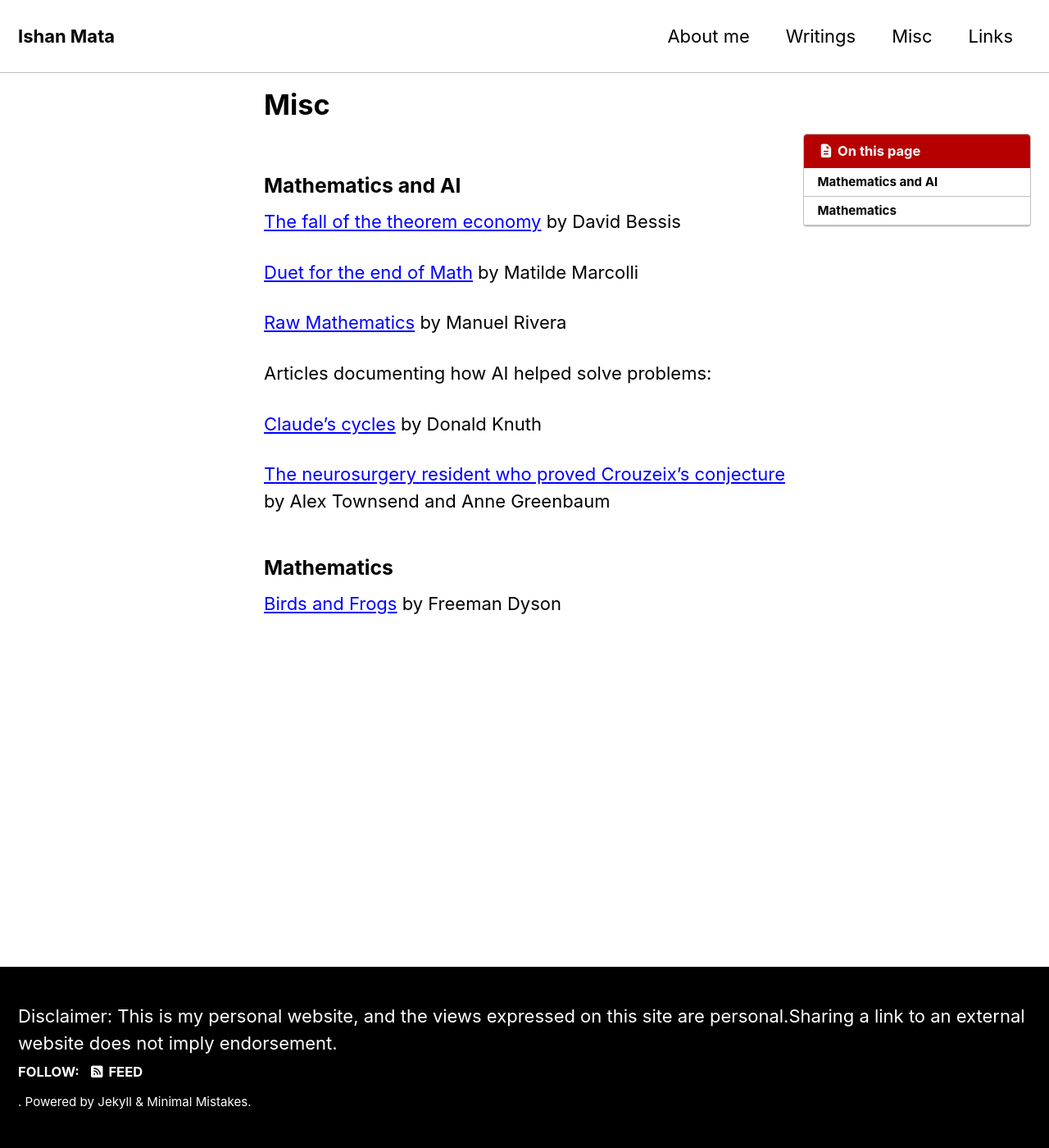
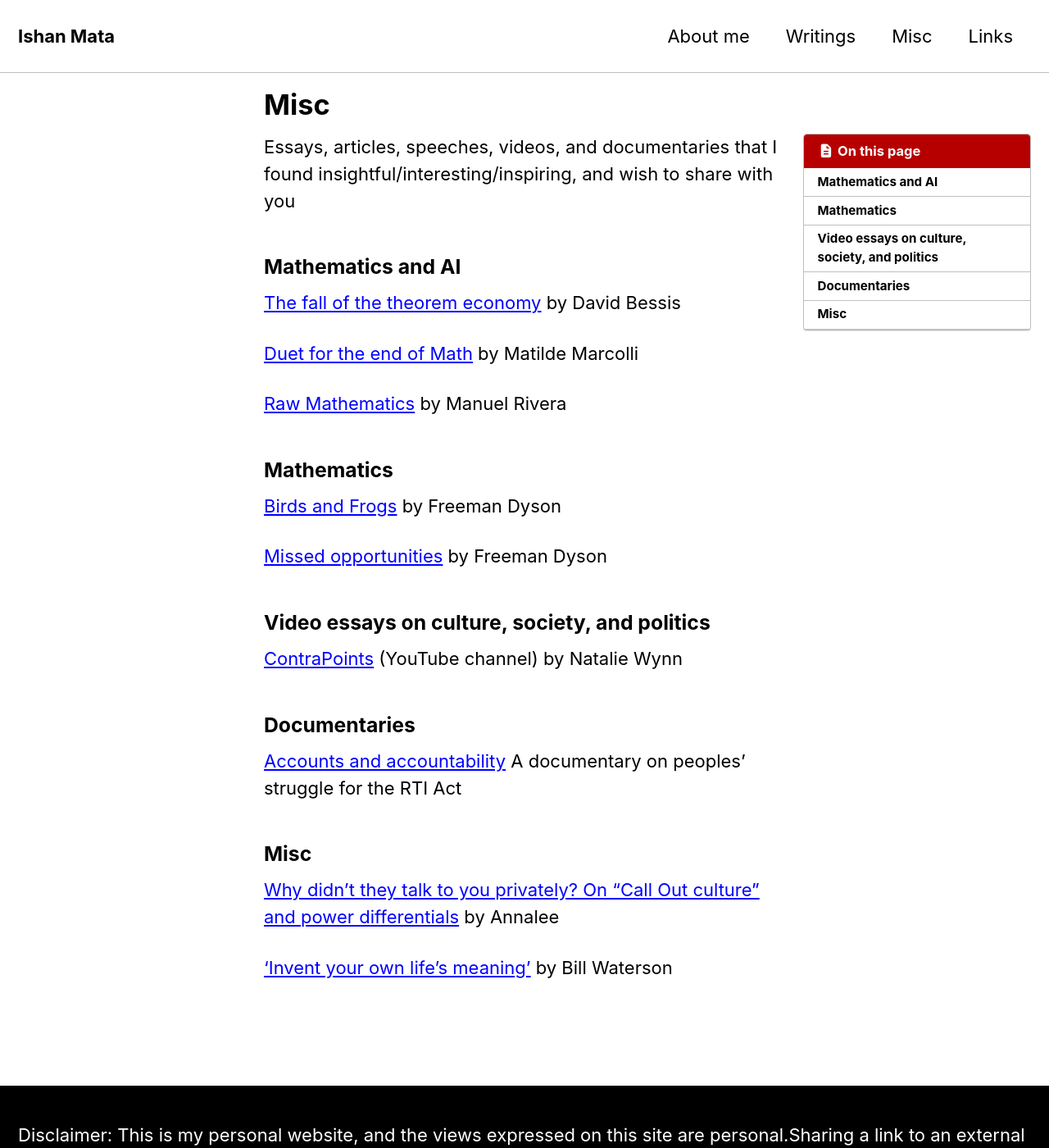
Before and after one commit to ishanmata/ishanmata.github.io, a Jekyll site: the page built from _pages/misc.md, in a window 1280 px wide and 1400 px high. Shown: the whole window at 82% size. Built offline with Jekyll 4.4.1, drawn with Linux system fonts in a browser that asks for light colours; cached includes are drawn as plain includes.

Commit message:
added items to misc page

```diff
--- a/_pages/misc.md
+++ b/_pages/misc.md
@@ -5,6 +5,8 @@ permalink: /misc/
 toc: true
 toc_sticky: true
 ---
+
+Essays, articles, speeches, videos, and documentaries that I found insightful/interesting/inspiring, and wish to share with you
 
 ### Mathematics and AI
 
@@ -14,13 +16,26 @@ toc_sticky: true
 
 [Raw Mathematics](https://vislumbres.github.io/#/post/raw-mathematics) by Manuel Rivera
 
-Articles documenting how AI helped solve problems:
-
-[Claude's cycles](https://www-cs-faculty.stanford.edu/~knuth/papers/claude-cycles.pdf) by Donald Knuth
-
-[The neurosurgery resident who proved Crouzeix's conjecture](https://alextownsend.net/essays/SIAMNews_CrouzeixConjecture.pdf) by Alex Townsend and Anne Greenbaum
 
 
 ### Mathematics
 
 [Birds and Frogs](http://www.ams.org/notices/200902/rtx090200212p.pdf) by Freeman Dyson
+
+[Missed opportunities](https://projecteuclid.org/journals/bulletin-of-the-american-mathematical-society/volume-78/issue-5/Missed-opportunities/bams/1183533964.full) by Freeman Dyson
+
+
+### Video essays on culture, society, and politics
+
+[ContraPoints](https://www.youtube.com/@ContraPoints) (YouTube channel) by Natalie Wynn
+
+
+### Documentaries
+[Accounts and accountability](https://www.youtube.com/watch?v=Vfg4LCkYxQo) A documentary on peoples' struggle for the RTI Act
+
+
+### Misc
+
+[Why didn't they talk to you privately? On "Call Out culture" and power differentials](https://thebias.com/2016/02/09/why-didnt-they-talk-to-you-privately-on-call-out-culture-and-power-differentials/) by Annalee
+
+['Invent your own life's meaning'](https://www.neil.blog/full-speech-transcript/invent-your-own-lifes-meaning-by-bill-watterson) by Bill Waterson
```
